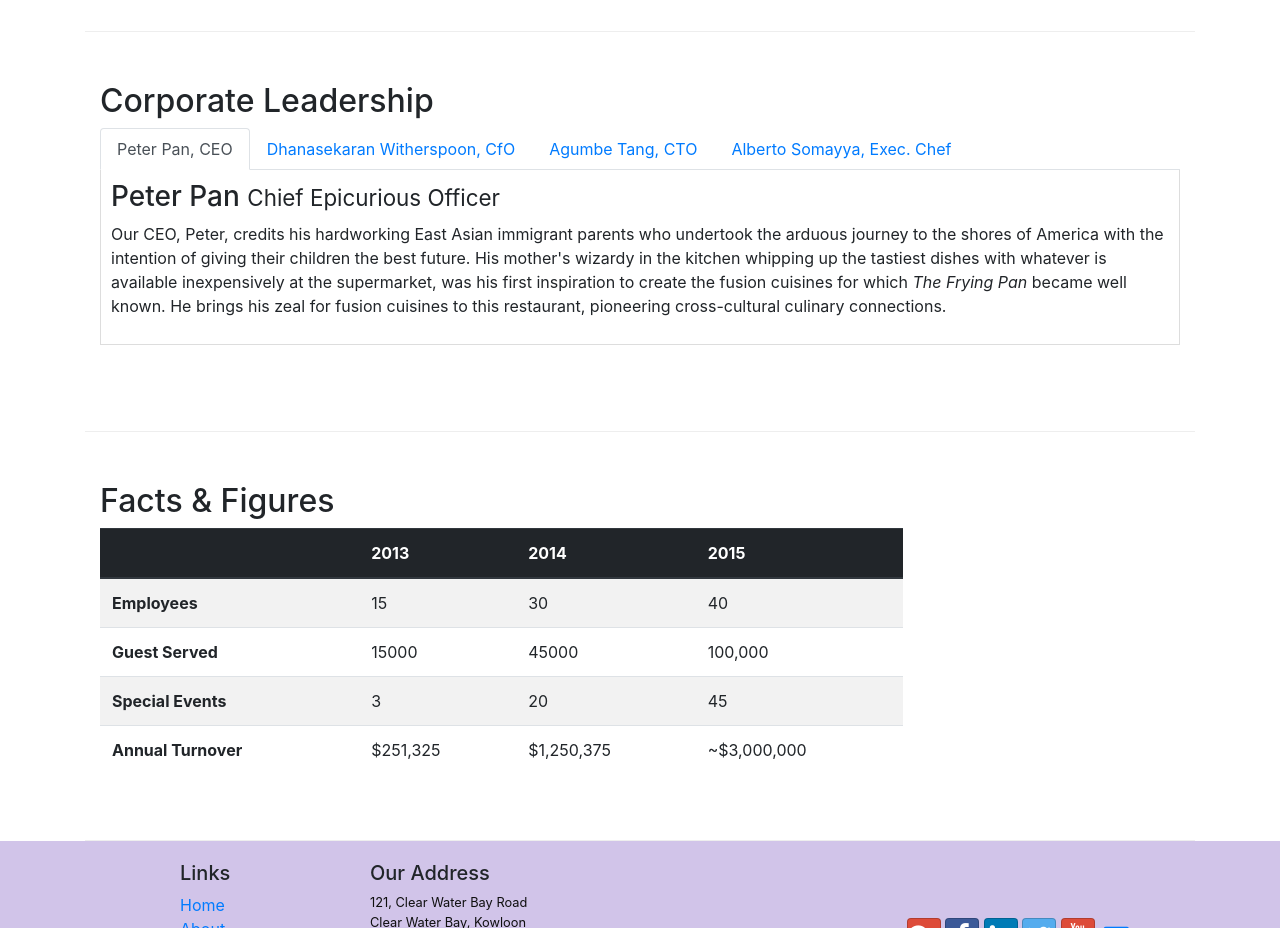
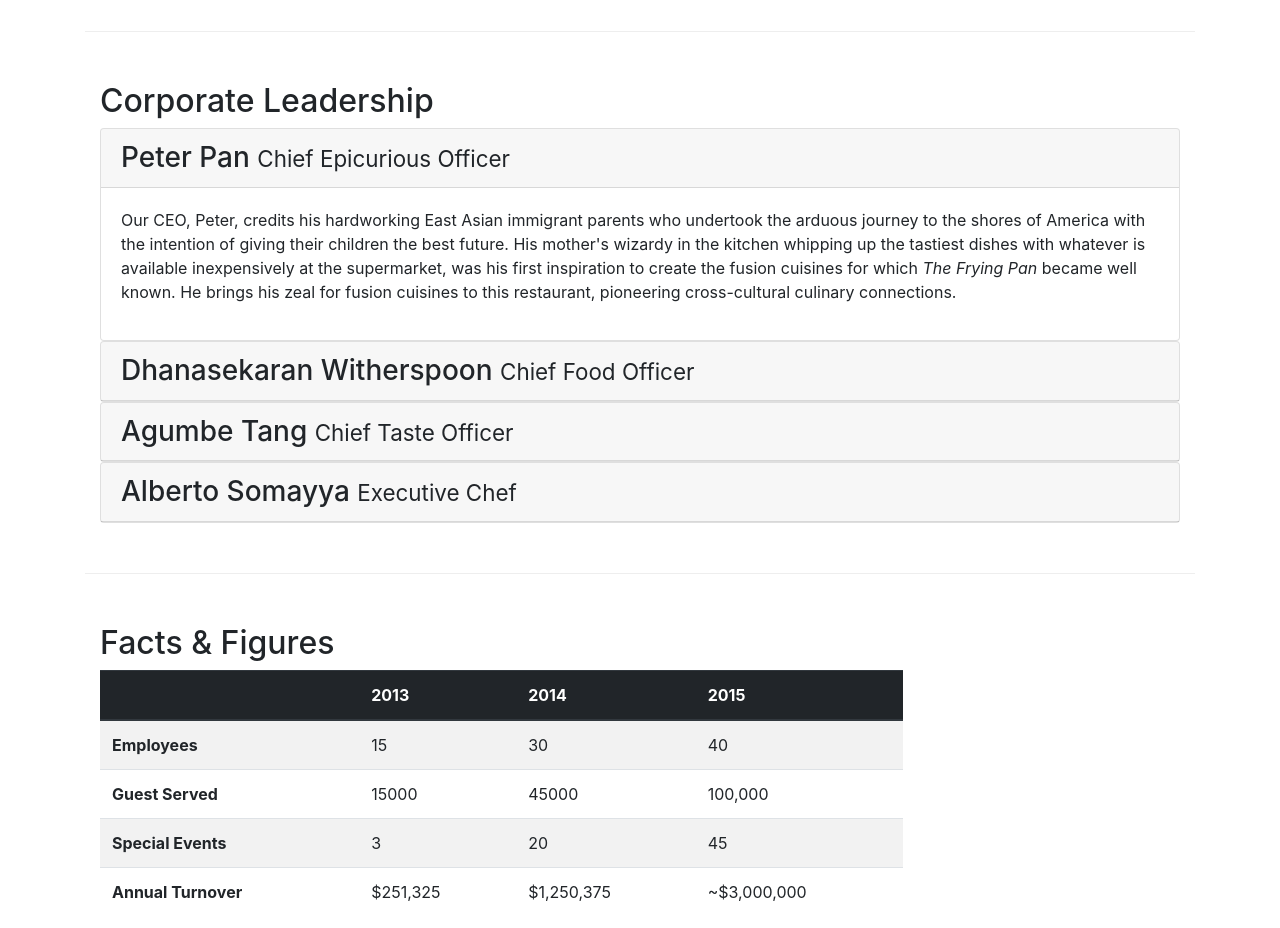
Before and after one commit to 86-umang/Course_Bootstrap, a website: page aboutus.html in a window 1280 px wide. Shown: the part 940-1868 px from the top of the page. Drawn offline with nearby package versions, Linux system fonts and the light colour scheme.

Commit message:
Accordion

```diff
--- a/aboutus.html
+++ b/aboutus.html
@@ -105,7 +105,8 @@
         <div class="row row-content">
             <div class="col-12">
                 <h2>Corporate Leadership</h2>
-                <ul class="nav nav-tabs">
+                <!-- Tab Structure View -->
+                <!-- <ul class="nav nav-tabs">
                     <li class="nav-item">
                         <a href="#peter" class="nav-link active" role="tab" data-toggle="tab">Peter Pan, CEO</a>
                     </li>
@@ -135,6 +136,65 @@
                     <div role="tabpanel" class="tab-pane fade" id="albero">
                         <h3>Alberto Somayya <small>Executive Chef</small></h3>
                         <p class="d-none d-sm-block">Award winning three-star Michelin chef with wide International experience having worked closely with whos-who in the culinary world, he specializes in creating mouthwatering Indo-Italian fusion experiences. He says, <em>Put together the cuisines from the two craziest cultures, and you get a winning hit! Amma Mia!</em></p>
+                    </div>
+                </div> -->
+                <!-- Accordion View -->
+                <div id="accordion">
+                    <div class="card">
+                        <div class="card-header" role="tab" id="peterhead">
+                            <h3 class="mb-0">
+                                <a data-toggle="collapse" data-target="#peter">
+                                    Peter Pan <small>Chief Epicurious Officer</small>
+                                </a>
+                            </h3>
+                        </div>
+                        <div class="collapse show" id="peter" data-parent="#accordion">
+                            <div class="card-body">
+                                <p class="d-none d-sm-block">Our CEO, Peter, credits his hardworking East Asian immigrant parents who undertook the arduous journey to the shores of America with the intention of giving their children the best future. His mother's wizardy in the kitchen whipping up the tastiest dishes with whatever is available inexpensively at the supermarket, was his first inspiration to create the fusion cuisines for which <em>The Frying Pan</em> became well known. He brings his zeal for fusion cuisines to this restaurant, pioneering cross-cultural culinary connections.</p>
+                            </div>
+                        </div>
+                    </div>
+                    <div class="card">
+                        <div class="card-header" role="tab" id="dannyhead">
+                            <h3 class="mb-0">
+                                <a data-toggle="collapse" data-target="#danny">
+                                    Dhanasekaran Witherspoon <small>Chief Food Officer</small>
+                                </a>
+                            </h3>
+                        </div>
+                        <div class="collapse" id="danny" data-parent="#accordion">
+                            <div class="card-body">
+                                <p class="d-none d-sm-block">Our CFO, Danny, as he is affectionately referred to by his colleagues, comes from a long established family tradition in farming and produce. His experiences growing up on a farm in the Australian outback gave him great appreciation for varieties of food sources. As he puts it in his own words, <em>Everything that runs, wins, and everything that stays, pays!</em></p>
+                            </div>
+                        </div>
+                    </div>
+                    <div class="card">
+                        <div class="card-header" role="tab" id="agumblehead">
+                            <h3 class="mb-0">
+                                <a data-toggle="collapse" data-target="#agumble">
+                                    Agumbe Tang <small>Chief Taste Officer</small>
+                                </a>
+                            </h3>
+                        </div>
+                        <div class="collapse" id="agumble" data-parent="#accordion">
+                            <div class="card-body">
+                                <p class="d-none d-sm-block">Blessed with the most discerning gustatory sense, Agumbe, our CTO, personally ensures that every dish that we serve meets his exacting tastes. Our chefs dread the tongue lashing that ensues if their dish does not meet his exacting standards. He lives by his motto, <em>You click only if you survive my lick.</em></p>
+                            </div>
+                        </div>
+                    </div>
+                    <div class="card">
+                        <div class="card-header" role="tab" id="albertohead">
+                            <h3 class="mb-0">
+                                <a data-toggle="collapse" data-target="#alberto">
+                                    Alberto Somayya <small>Executive Chef</small>
+                                </a>
+                            </h3>
+                        </div>
+                        <div class="collapse" id="alberto" data-parent="#accordion">
+                            <div class="card-body">
+                                <p class="d-none d-sm-block">Award winning three-star Michelin chef with wide International experience having worked closely with whos-who in the culinary world, he specializes in creating mouthwatering Indo-Italian fusion experiences. He says, <em>Put together the cuisines from the two craziest cultures, and you get a winning hit! Amma Mia!</em></p>
+                            </div>
+                        </div>
                     </div>
                 </div>
             </div>
```
